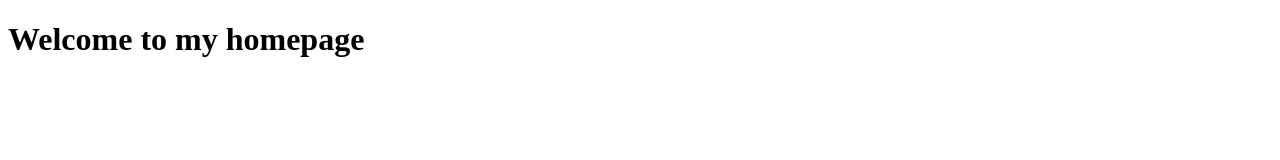
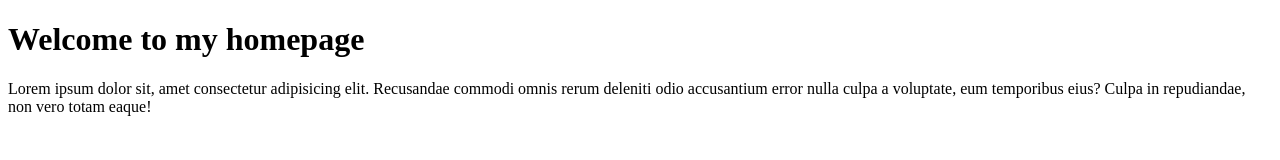
Before and after one commit to EivindSundbo/Daployment_example, a plain HTML site: page index.html in a window 1280 px wide. Drawn offline with Linux system fonts and the light colour scheme.

Commit message:
Lorem ipsum

```diff
--- a/index.html
+++ b/index.html
@@ -8,5 +8,6 @@
 </head>
 <body>
     <h1>Welcome to my homepage</h1>
+    <p>Lorem ipsum dolor sit, amet consectetur adipisicing elit. Recusandae commodi omnis rerum deleniti odio accusantium error nulla culpa a voluptate, eum temporibus eius? Culpa in repudiandae, non vero totam eaque!</p>
 </body>
 </html>
```
Also changed, not shown: Message.txt.txt (deleted).
